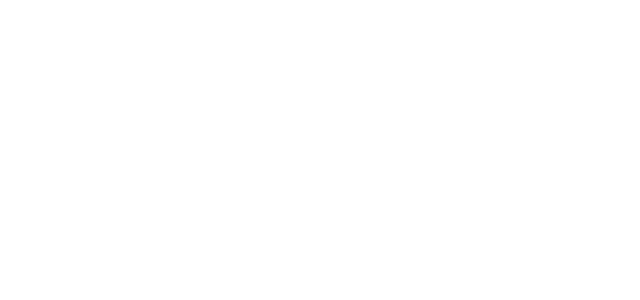
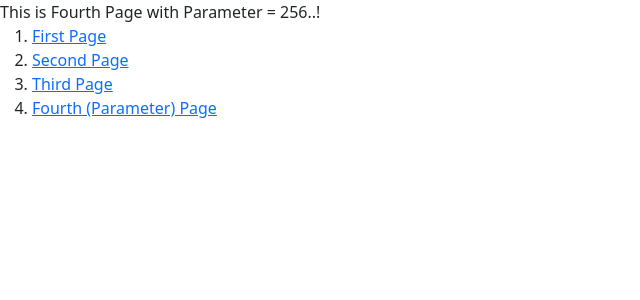
Before and after one commit to gajen007/ragu_mathesh_react, a React (Create React App) app: page /fourth/256 in a window 1280 px wide. Before the commit this address had no page. Shown: the top 300 px of the page, without its empty margins (0-640 px from the left). Built offline with nearby package versions, Linux system fonts and the light colour scheme.

Commit message:
parameterizedRoute

```diff
--- a/src/Pages/Firstpage.js
+++ b/src/Pages/Firstpage.js
@@ -23,6 +23,7 @@
     <li><a href="/">First Page</a>&nbsp;</li>
     <li><a href="/second">Second Page</a>&nbsp;</li>
     <li><a href="/third">Third Page</a></li>
+    <li><a href="/fourth/4">Fourth (Parameter) Page</a></li>
     </ol>
     </div>
     </div>
--- /dev/null
+++ b/src/Pages/Fourthpage.js
@@ -0,0 +1,18 @@
+import { useState, useEffect } from "react";
+import { useParams } from "react-router-dom";
+
+function Fourthpage() {
+  const { id } = useParams();
+  return (
+    <div>This is Fourth Page with Parameter = {id}..!
+      <ol>
+        <li><a href="/">First Page</a>&nbsp;</li>
+        <li><a href="/second">Second Page</a>&nbsp;</li>
+        <li><a href="/third">Third Page</a></li>
+        <li><a href="/fourth/4">Fourth (Parameter) Page</a></li>
+      </ol>
+    </div>
+  );
+}
+
+export default Fourthpage;
--- a/src/Pages/Secondpage.js
+++ b/src/Pages/Secondpage.js
@@ -13,6 +13,7 @@
         <li><a href="/">First Page</a>&nbsp;</li>
         <li><a href="/second">Second Page</a>&nbsp;</li>
         <li><a href="/third">Third Page</a></li>
+        <li><a href="/fourth/4">Fourth (Parameter) Page</a></li>
       </ol>
     </div>
   );
--- a/src/Pages/Thirdpage.js
+++ b/src/Pages/Thirdpage.js
@@ -24,6 +24,7 @@
         <li><a href="/">First Page</a>&nbsp;</li>
         <li><a href="/second">Second Page</a>&nbsp;</li>
         <li><a href="/third">Third Page</a></li>
+        <li><a href="/fourth/4">Fourth (Parameter) Page</a></li>
       </ol>
     </div>
   );
--- a/src/Routes/Ourroutes.js
+++ b/src/Routes/Ourroutes.js
@@ -2,6 +2,7 @@
 import Firstpage from '../Pages/Firstpage.js'
 import Secondpage from '../Pages/Secondpage.js'
 import Thirdpage from '../Pages/Thirdpage.js'
+import Fourthpage from '../Pages/Fourthpage.js'
 
 const Ourroutes = () => {
 
@@ -11,6 +12,8 @@
           <Route exact path="/" element={<Firstpage/>}/>
           <Route exact path="/second" element={<Secondpage/>}/>
           <Route exact path="/third" element={<Thirdpage/>}/>
+          <Route exact path="fourth/:id" element={<Fourthpage />}
+        />
         </Routes>
       </BrowserRouter>
       );
```
